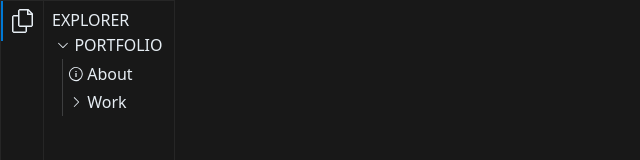
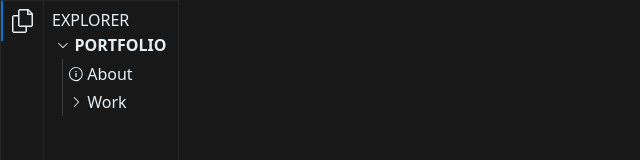
Before and after one commit to vipul-gujare/portfolio-react, a React (Vite) app: page / in a window 1280 px wide. Shown: the top 160 px of the page, without its empty margins (0-640 px from the left). Built offline with nearby package versions, Linux system fonts and the light colour scheme.

Commit message:
Bold face first title

```diff
--- a/src/components/hamburger-menu/DropdownItem.tsx
+++ b/src/components/hamburger-menu/DropdownItem.tsx
@@ -37,6 +37,10 @@ export const DropdownItem = ({
           ...(nestingLevel && {
             paddingLeft: `calc(${nestingLevel} * 16px)`,
           }),
+          ...(nestingLevel === 0 &&
+            hasItems && {
+              fontWeight: "bold",
+            }),
         }}
         className="dropdown-hoverable"
         {...(hasItems && {
```
